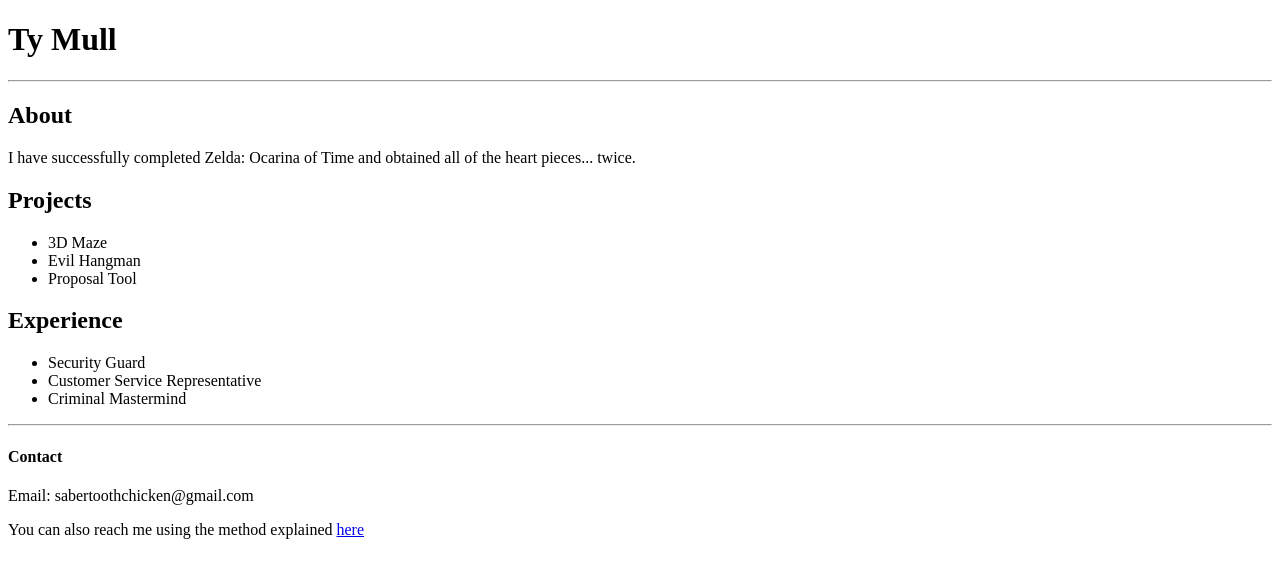
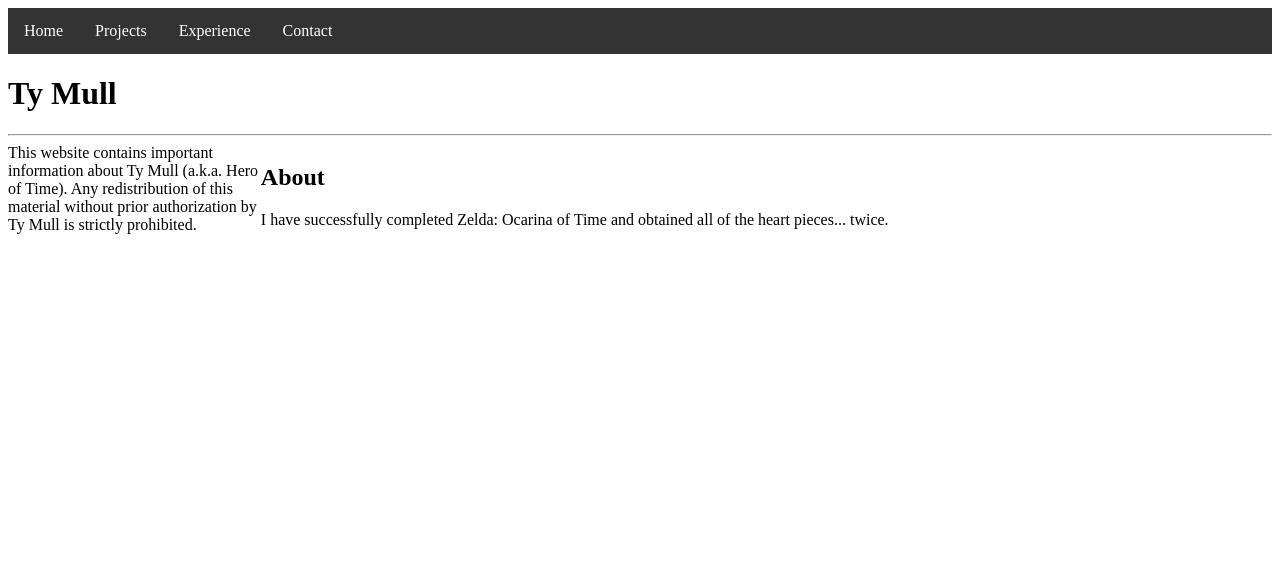
Before and after one commit to tymull/portfolio, a plain HTML site: page index.html in a window 1280 px wide. Drawn offline with Linux system fonts and the light colour scheme.

Commit message:
new index

```diff
--- a/index.html
+++ b/index.html
@@ -2,30 +2,34 @@
 <html>
   <head>
     <title>Ty Mull's Portfolio</title>
+    <link rel="stylesheet" href="portfolio.css">
   </head>
   <body>
 
+    <nav>
+    <ul>
+      <li><a href="index.html">Home</a></li>
+      <li><a href="projects.html">Projects</a></li>
+      <li><a href="experience.html">Experience</a></li>
+      <li><a href="contact.html">Contact</a></li>
+    </ul>
+    </nav>
+
     <h1>Ty Mull</h1>
     <hr>
-    <h2>About</h2>
-    <p>I have successfully completed Zelda: Ocarina of Time and obtained all of
-      the heart pieces... twice.</p>
-    <h2>Projects</h2>
-    <ul>
-      <li>3D Maze</li>
-      <li>Evil Hangman</li>
-      <li>Proposal Tool</li>
-    </ul>
-    <h2>Experience</h2>
-    <ul>
-      <li>Security Guard</li>
-      <li>Customer Service Representative</li>
-      <li>Criminal Mastermind</li>
-    </ul>
-    <hr>
-    <h4>Contact</h4>
-    <p>Email: sabertoothchicken@gmail.com</p>
-    <p>You can also reach me using the method explained <a href="https://en.wikipedia.org/wiki/Homing_pigeon">here</p>
+    <section>
+      <aside>
+        This website contains important information about Ty Mull (a.k.a. Hero of Time).
+        Any redistribution of this material without prior authorization by Ty Mull is
+        strictly prohibited.
+      </aside>
+      <article>
+        <h2>About</h2>
+        <p>I have successfully completed Zelda: Ocarina of Time and obtained all of
+          the heart pieces... twice.</p>
+      </article>
+    </section>
+
 
   </body>
 </html>
```
